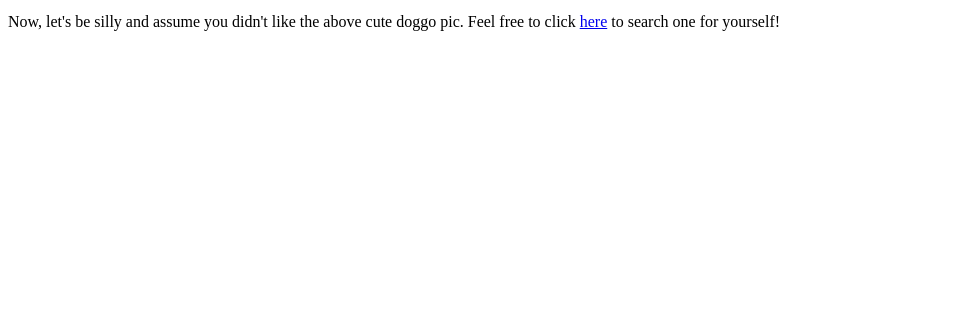
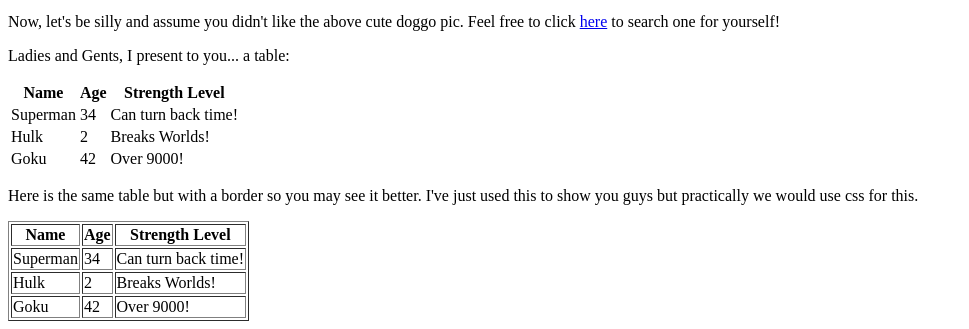
Before and after one commit to Gerguis/Fahimkhan, a plain HTML site: page WebdevGitHub/index.html in a window 1280 px wide. Shown: the part 1522-1851 px from the top of the page, without its empty margins (0-969 px from the left). Before the commit the page ends 1569 px from the top, so only its background shows below. Drawn offline with Linux system fonts and the light colour scheme.

Commit message:
Add files via upload

```diff
--- a/WebdevGitHub/index.html
+++ b/WebdevGitHub/index.html
@@ -74,13 +74,72 @@
 
 	<p>I think we need an image here.. too much text and not enough pictures makes me angry. Kinda like this: </p>
 	<!--Notice how the following image tag doesn't need a closing tag.. cool eh?-->
-	<!--The first source[src] is a jpg file residing in the folder and the other one is a link from the image which is hosted on a server and available on the internet--
+	<!--The first source[src] is a jpg file residing in the folder and the other one is a link from the image which is hosted on a server and available on the internet
 	That's the difference between the two images!-->
 	<img src="angrydoggo.jpg">
 	<img src="https://www.polyvore.com/cgi/img-thing?.out=jpg&size=l&tid=12660460">
 	<p>If you're confused as to why there are two images.. well you know what to do [hint: Ctrl + u] :)</p>
+	<!--I've just added a link to google here and wrapped the word 'here' in the tags to make it the link.-->
+	<p>Now, let's be silly and assume you didn't like the above cute doggo pic. Feel free to click <a href="https://www.google.co.uk/">here</a> to search one for yourself!</p>
+	<p>Ladies and Gents, I present to you... a table:</p>
 
-	<p>Now, let's be silly and assume you didn't like the above cute doggo pic. Feel free to click <a href="https://www.google.co.uk/">here</a> to search one for yourself!</p>
+	<table>
+	  <thead>
+	    <th>Name</th>
+		<th>Age</th>
+		<th>Strength Level</th>
+	  </thead>
+
+	  <tbody>
+	    <tr>
+		  <td>Superman</td>
+		  <td>34</td>
+		  <td>Can turn back time!</td>
+		</tr>
+		<tr>
+		  <td>Hulk</td>
+		  <td>2</td>
+		  <td>Breaks Worlds!</td>
+		</tr>
+		<tr>
+		  <td>Goku</td>
+		  <td>42</td>
+		  <td>Over 9000!</td>
+		</tr>
+
+	  </tbody>
+	</table>
+
+	<p>Here is the same table but with a border so you may see it better. I've just used this to show you guys but practically we would use css for this.</p>
+	<!--It's bad practice to use the border tag here as all aesthetics should primarily be done using CSS, it's just for example purposes to show the
+	table a bit better-->
+	<table border="1">
+	  <thead>
+	    <th>Name</th>
+		<th>Age</th>
+		<th>Strength Level</th>
+	  </thead>
+
+	  <tbody>
+	    <tr>
+		  <td>Superman</td>
+		  <td>34</td>
+		  <td>Can turn back time!</td>
+		</tr>
+		<tr>
+		  <td>Hulk</td>
+		  <td>2</td>
+		  <td>Breaks Worlds!</td>
+		</tr>
+		<tr>
+		  <td>Goku</td>
+		  <td>42</td>
+		  <td>Over 9000!</td>
+		</tr>
+
+	  </tbody>
+	</table>
+
 
   </body>
 </html>
```
